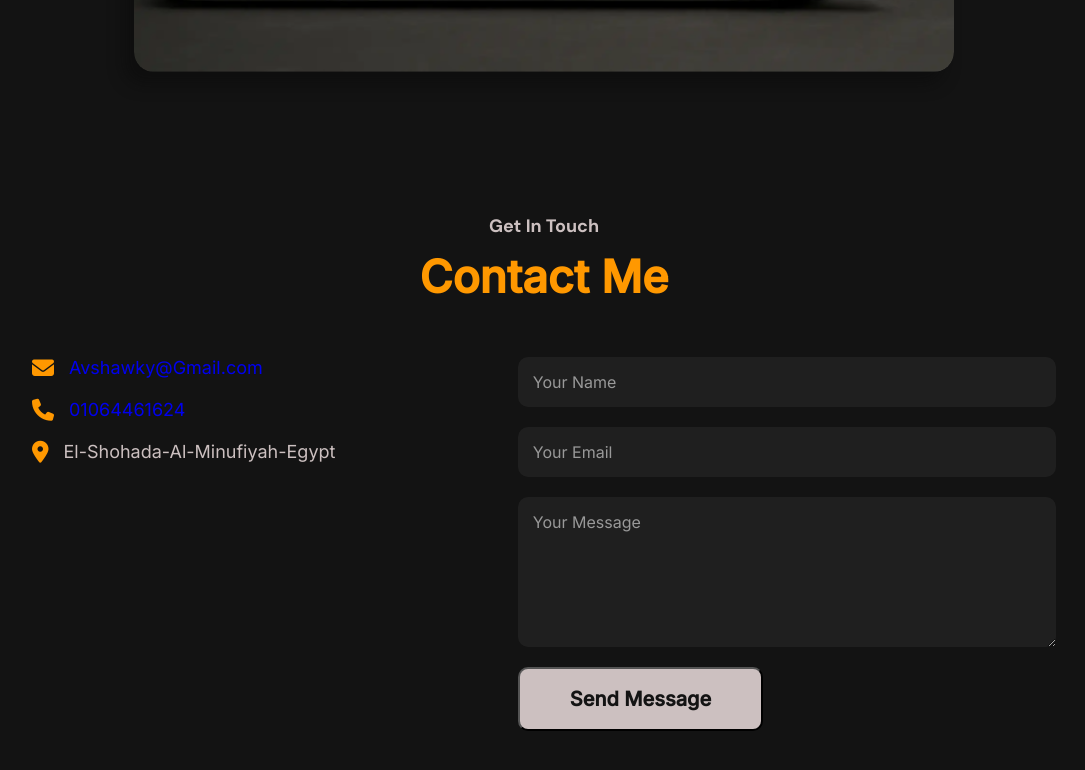
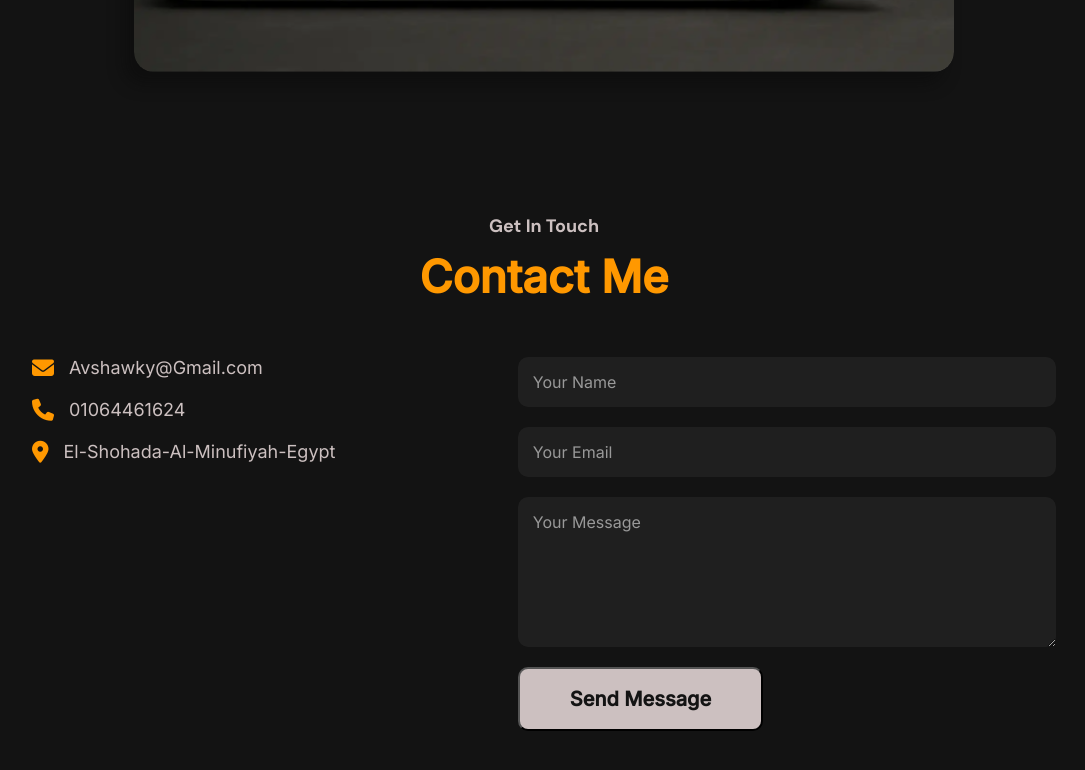
Before and after one commit to ahmedshawky10001-svg/portfolio-A.Shawky, a plain HTML site: page index.html in a window 1280 px wide. Shown: the part 3881-4651 px from the top of the page, without its empty margins (96-1181 px from the left). Drawn offline with Linux system fonts and the light colour scheme.

Commit message:
Update style.css

```diff
--- a/style.css
+++ b/style.css
@@ -524,6 +524,10 @@ header nav .icons a:hover {
     gap: 15px;
 }
 
+.contact-info p a {
+    color: #ccc0c0;
+}
+
 .contact-info i {
     color: #ff9800;
     font-size: 22px;
```
